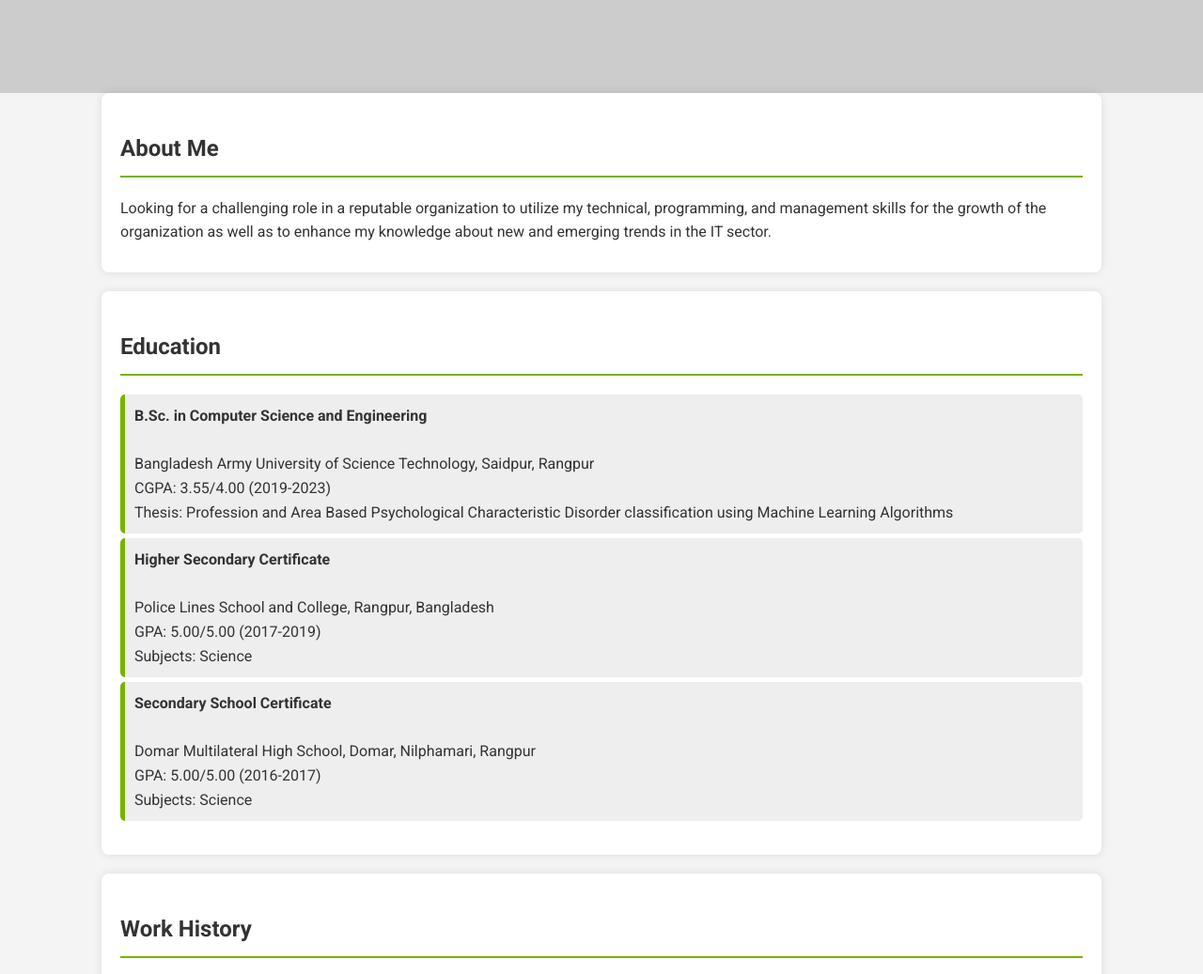
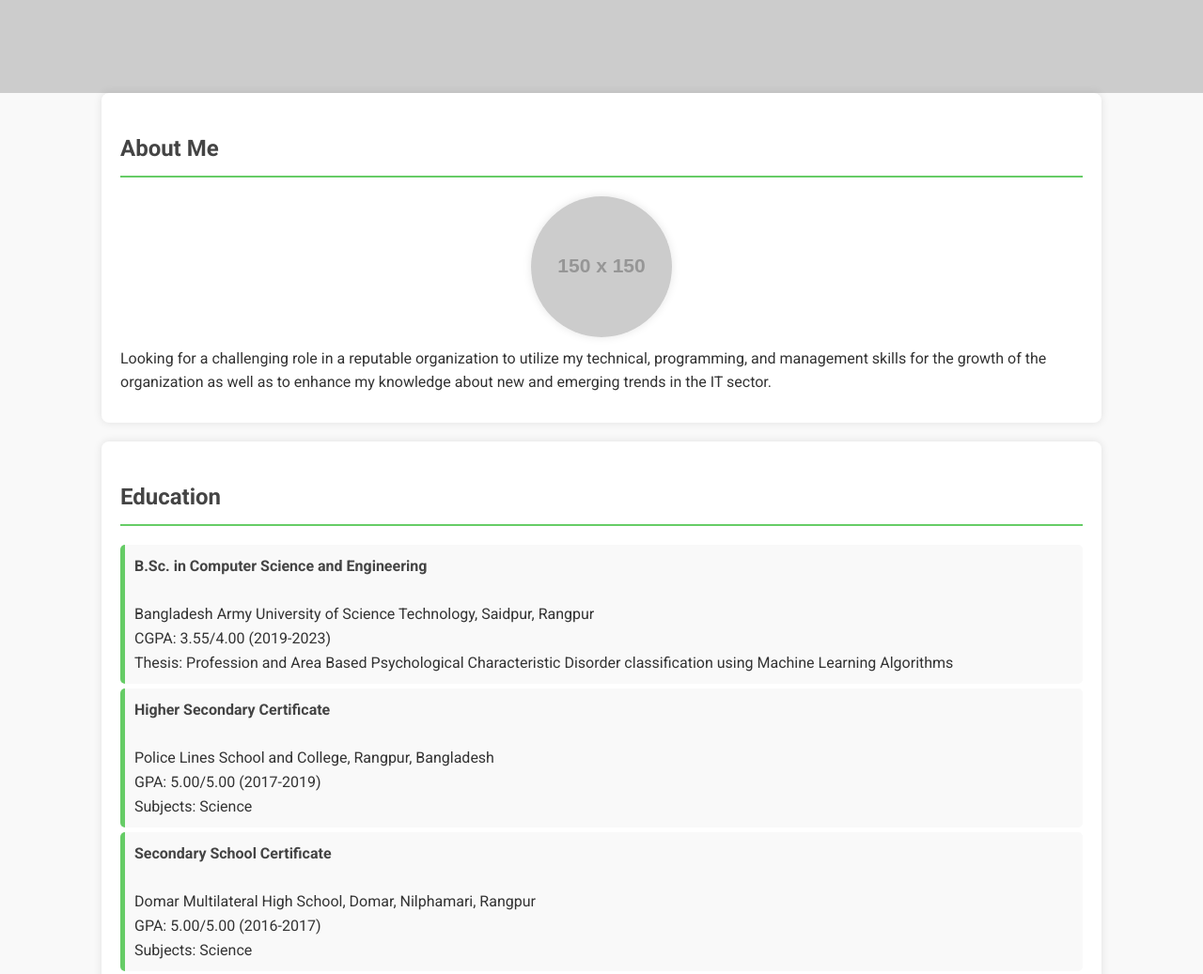
Before and after one commit to aliarman1/aliarman1.github.io, a plain HTML site: page index.html in a window 1280 px wide. Shown: the part 760-1797 px from the top of the page at 94% size. Drawn offline with Linux system fonts and the light colour scheme; placeholder pictures from the web are drawn by us.

Commit message:
Update index.html
More Decoration

```diff
--- a/index.html
+++ b/index.html
@@ -11,7 +11,7 @@
             line-height: 1.6;
             margin: 0;
             padding: 0;
-            background-color: #f4f4f4;
+            background-color: #f9f9f9;
             color: #333;
         }
         .container {
@@ -21,11 +21,11 @@
             padding: 2em 0;
         }
         header {
-            background: #333;
+            background: #444;
             color: #fff;
             padding-top: 30px;
             min-height: 70px;
-            border-bottom: #77b300 3px solid;
+            border-bottom: #66cc66 3px solid;
         }
         header a {
             color: #fff;
@@ -57,7 +57,7 @@
             margin-top: 10px;
         }
         header nav ul li a:hover {
-            color: #77b300;
+            color: #66cc66;
         }
         section#showcase {
             min-height: 400px;
@@ -83,8 +83,8 @@
             box-shadow: 0 0 10px rgba(0,0,0,0.1);
         }
         .content h2 {
-            color: #333;
-            border-bottom: 2px solid #77b300;
+            color: #444;
+            border-bottom: 2px solid #66cc66;
             padding-bottom: 10px;
         }
         .content ul {
@@ -92,33 +92,42 @@
             padding: 0;
         }
         .content ul li {
-            background: #eee;
+            background: #f9f9f9;
             margin: 5px 0;
             padding: 10px;
-            border-left: 5px solid #77b300;
+            border-left: 5px solid #66cc66;
             border-radius: 5px;
         }
         .content ul li strong {
             display: block;
-            color: #333;
+            color: #444;
         }
         .content p {
             margin: 10px 0;
         }
         .content a {
-            color: #77b300;
+            color: #66cc66;
             text-decoration: none;
         }
         .content a:hover {
             text-decoration: underline;
         }
+        .profile-img {
+            width: 150px;
+            height: 150px;
+            border-radius: 50%;
+            object-fit: cover;
+            margin: 0 auto;
+            display: block;
+            box-shadow: 0 0 10px rgba(0,0,0,0.1);
+        }
         footer {
-            background: #333;
+            background: #444;
             color: #fff;
             text-align: center;
             padding: 20px;
             margin-top: 20px;
-            border-top: #77b300 3px solid;
+            border-top: #66cc66 3px solid;
         }
         .content .project-details {
             margin-top: 10px;
@@ -152,6 +161,7 @@
 
     <section id="about" class="container content">
         <h2>About Me</h2>
+        <img src="https://via.placeholder.com/150" alt="Md. Ali Arman" class="profile-img">
         <p>Looking for a challenging role in a reputable organization to utilize my technical, programming, and management skills for the growth of the organization as well as to enhance my knowledge about new and emerging trends in the IT sector.</p>
     </section>
 
@@ -228,7 +238,7 @@
                 </p>
             </li>
             <li>
-                <strong>Education Bank</strong> (Jan 2022 - May 2022)
+                                <strong>Education Bank</strong> (Jan 2022 - May 2022)
                 <p class="project-details">
                     Tools: Android Studio, Java, XML, MySQL, Eclipse<br>
                     Description: Designed and implemented an Android application to manage educational resources. The app allowed users to upload, download, and share study materials, fostering a collaborative learning environment.
```
